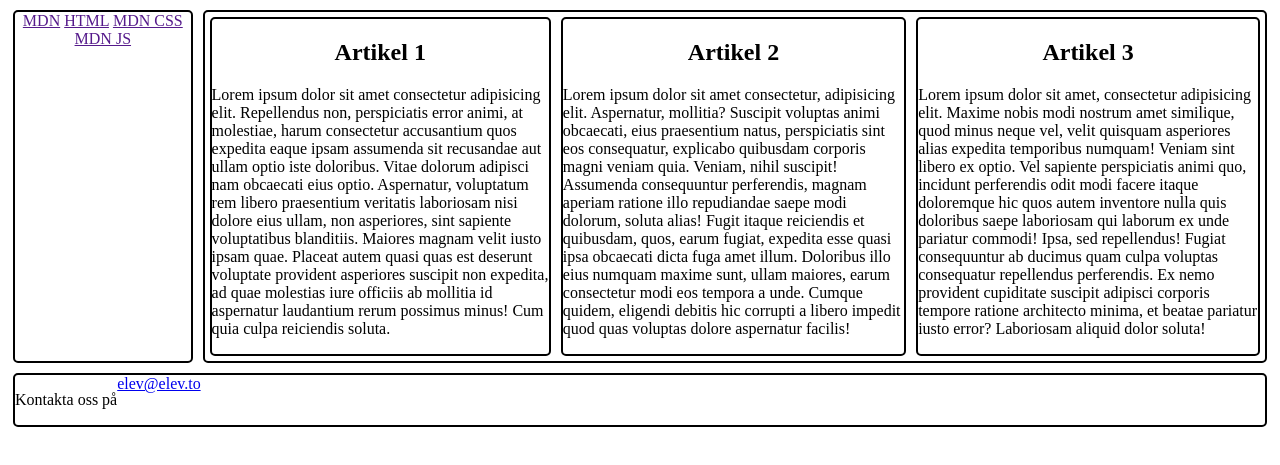
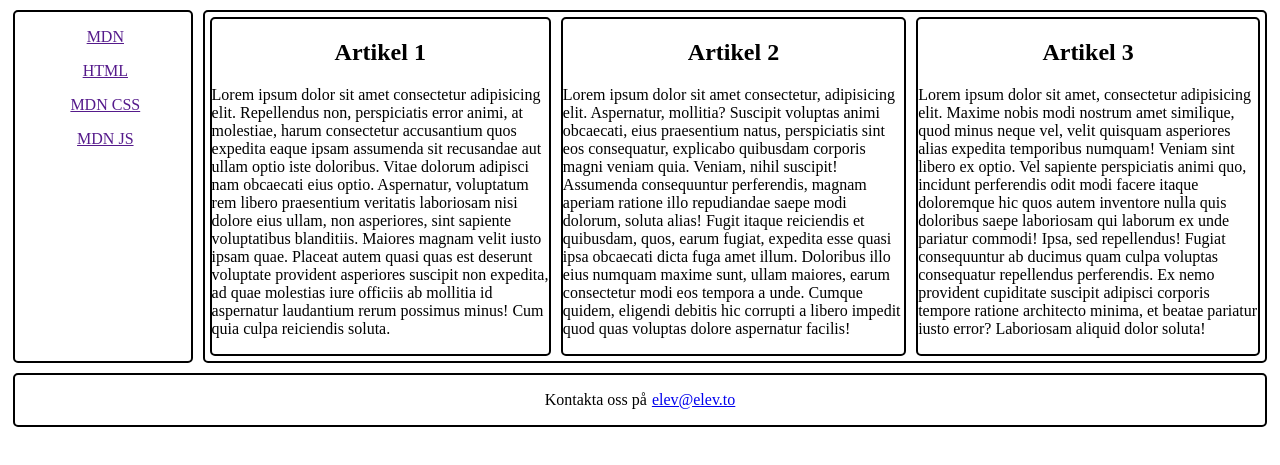
Before and after one commit to TE22A-Haukebo-Meo/Lek-9-Uppg-1, a plain HTML site: page index.html in a window 1280 px wide. Shown: the part 97-562 px from the top of the page. Drawn offline with Linux system fonts and the light colour scheme.

Commit message:
Fixade upp det sista, länk och nav

```diff
--- a/Style.css
+++ b/Style.css
@@ -12,6 +12,8 @@ header{
 }
 nav{
     text-align: center;
+    display: flex;
+    flex-direction: column;
     border: 2px solid black;
     border-radius: 5px;
     margin: 5px;
@@ -27,6 +29,8 @@ footer{
     margin: 5px;
     grid-column-start: 1;
     grid-column-end: 4;
+    justify-content: center;
+    align-content: center;
 }
 nav{
     border: 2px solid black;
@@ -41,11 +45,16 @@ main{
     margin: 5px;
     display: flex;
     flex-direction: row;
+    justify-content: space-evenly;
 }
 article{
     border: 2px solid black;
     border-radius: 5px;
     margin: 5px;
+}
+a{
+    margin-top: 16px;
+    margin-left: 5px;
 }
 @media screen and (min-width: 641px) and (max-width: 1007px){
     main{
```
Also changed, not shown: index.html (+2 -1 lines).
